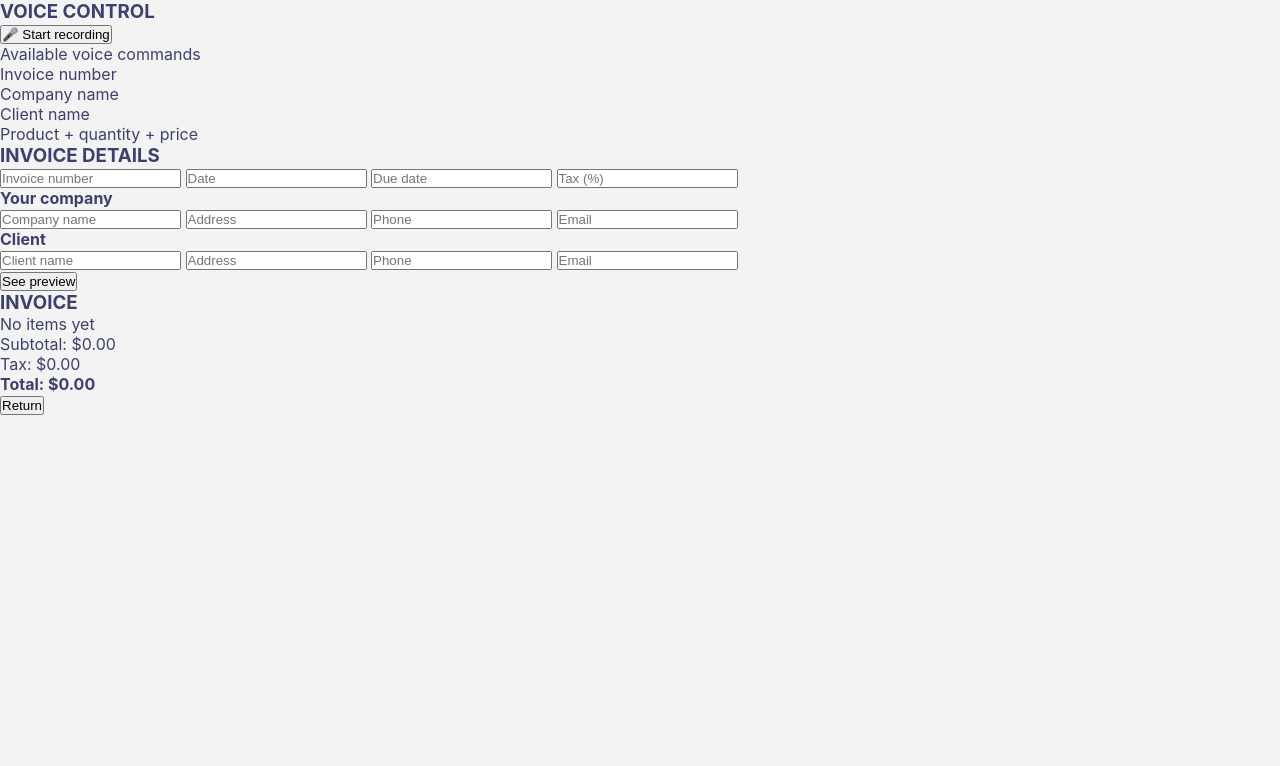
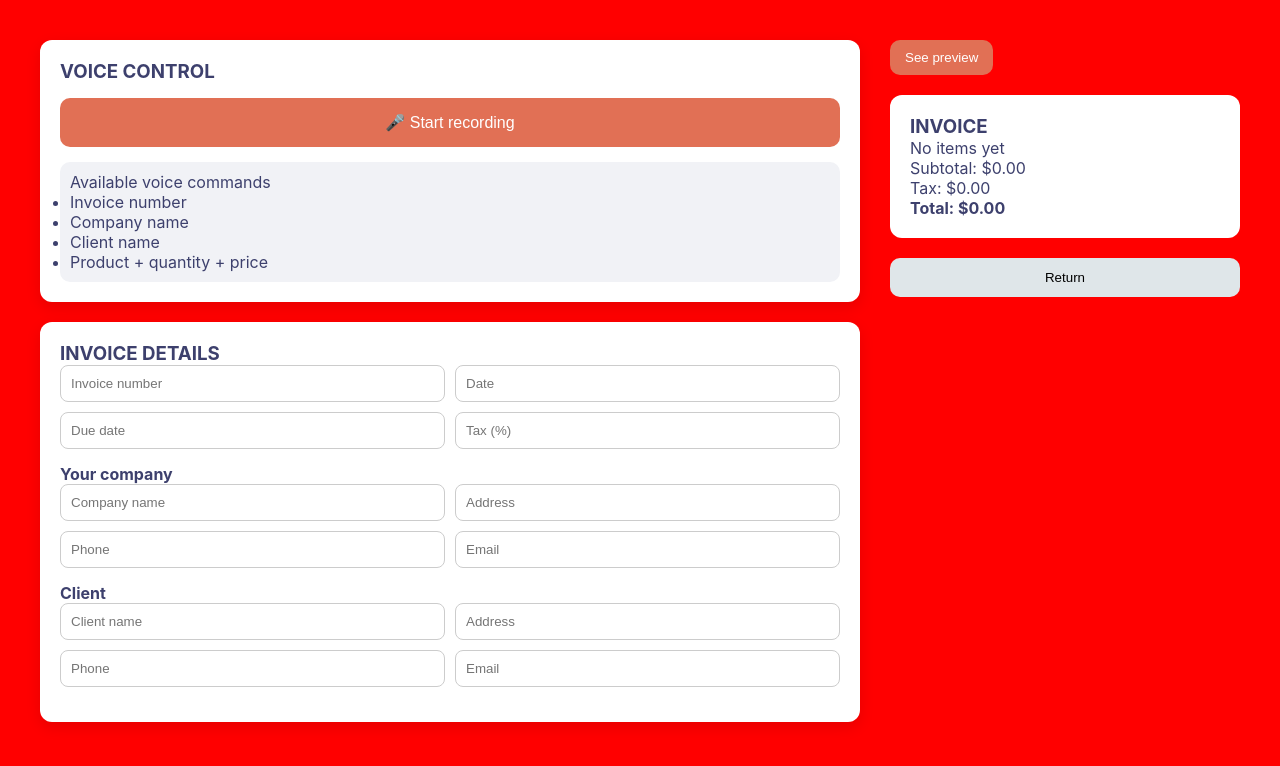
Before and after one commit to CtglzzML/in-Voice-project, a plain HTML site: page pages/create-invoice.html in a window 1280 px wide. Drawn offline with Linux system fonts and the light colour scheme; files that its build step writes are made by us from their sources.

Commit message:
css setup and fixing paths

```diff
--- a/css/styles.css
+++ b/css/styles.css
@@ -359,3 +359,84 @@ body {
     font-size: 1rem;
   }
 }
+.invoice-container {
+  display: flex;
+  gap: 30px;
+  padding: 40px;
+}
+
+.left-panel {
+  flex: 1;
+}
+
+.right-panel {
+  width: 350px;
+}
+
+.card {
+  background: white;
+  border-radius: 12px;
+  padding: 20px;
+  margin-bottom: 20px;
+  box-shadow: 0 5px 15px rgba(0,0,0,0.1);
+}
+
+.record-btn {
+  width: 100%;
+  padding: 15px;
+  border: none;
+  border-radius: 10px;
+  background: #e17055;
+  color: white;
+  font-size: 16px;
+  margin: 15px 0;
+  cursor: pointer;
+}
+
+.commands-box {
+  background: #f1f2f6;
+  padding: 10px;
+  border-radius: 10px;
+}
+
+.grid {
+  display: grid;
+  grid-template-columns: 1fr 1fr;
+  gap: 10px;
+  margin-bottom: 15px;
+}
+
+input {
+  padding: 10px;
+  border-radius: 8px;
+  border: 1px solid #ccc;
+}
+
+.preview-card {
+  background: white;
+  border-radius: 12px;
+  padding: 20px;
+  margin-top: 20px;
+}
+
+.preview-btn {
+  background: #e17055;
+  color: white;
+  border: none;
+  padding: 10px 15px;
+  border-radius: 10px;
+  cursor: pointer;
+}
+
+.return-btn {
+  margin-top: 20px;
+  width: 100%;
+  padding: 12px;
+  background: #dfe6e9;
+  border: none;
+  border-radius: 10px;
+  cursor: pointer;
+}
+body {
+  background-color: red;
+}
--- a/pages/create-invoice.html
+++ b/pages/create-invoice.html
@@ -3,7 +3,7 @@
 <head>
   <meta charset="UTF-8" />
   <title>Create Invoice</title>
-  <link rel="stylesheet" href="../styles.css" />
+  <link rel="stylesheet" href="../css/styles.css" />
 </head>
 <body>
 
```
Also changed, not shown: 1 other file.
